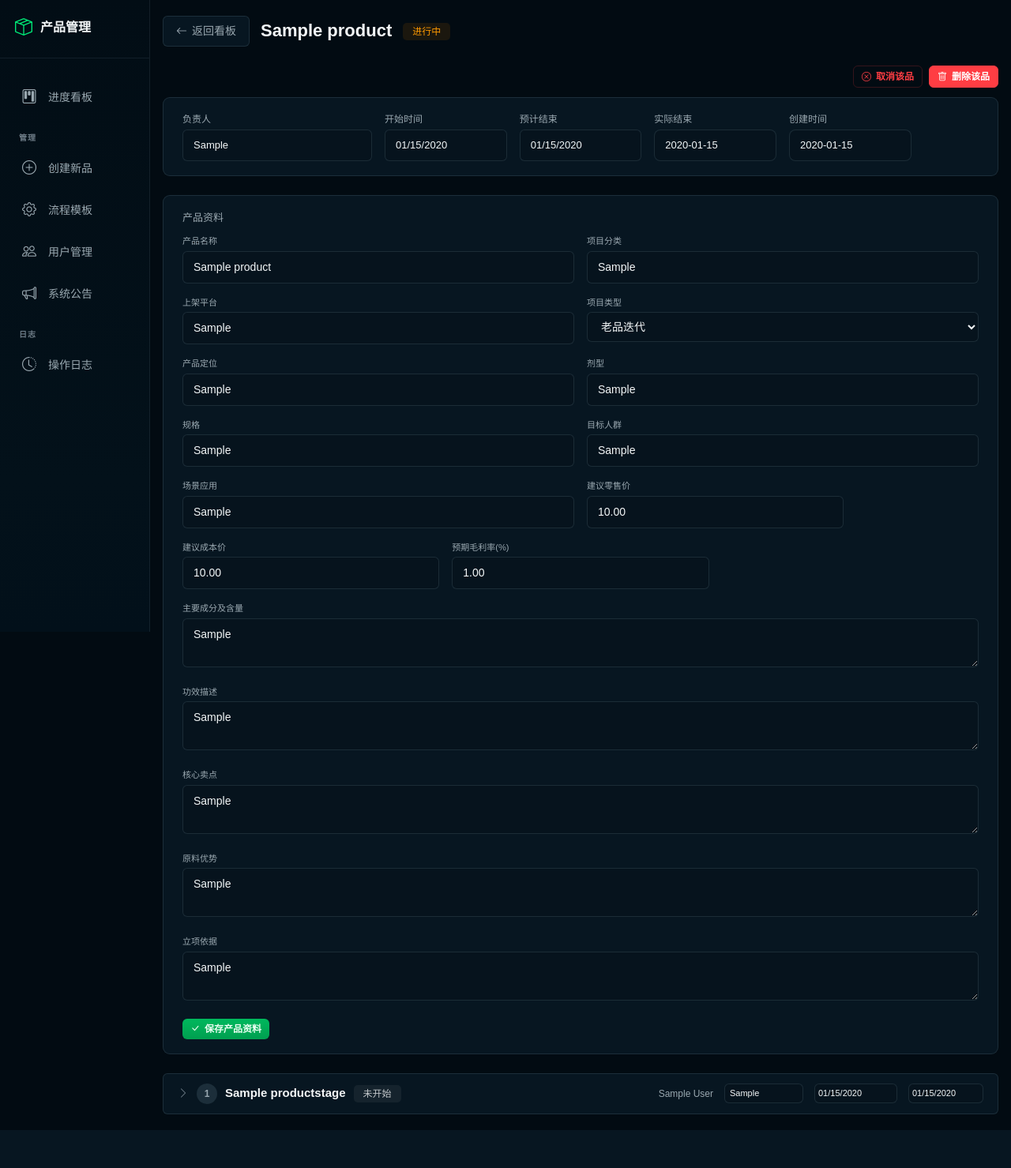
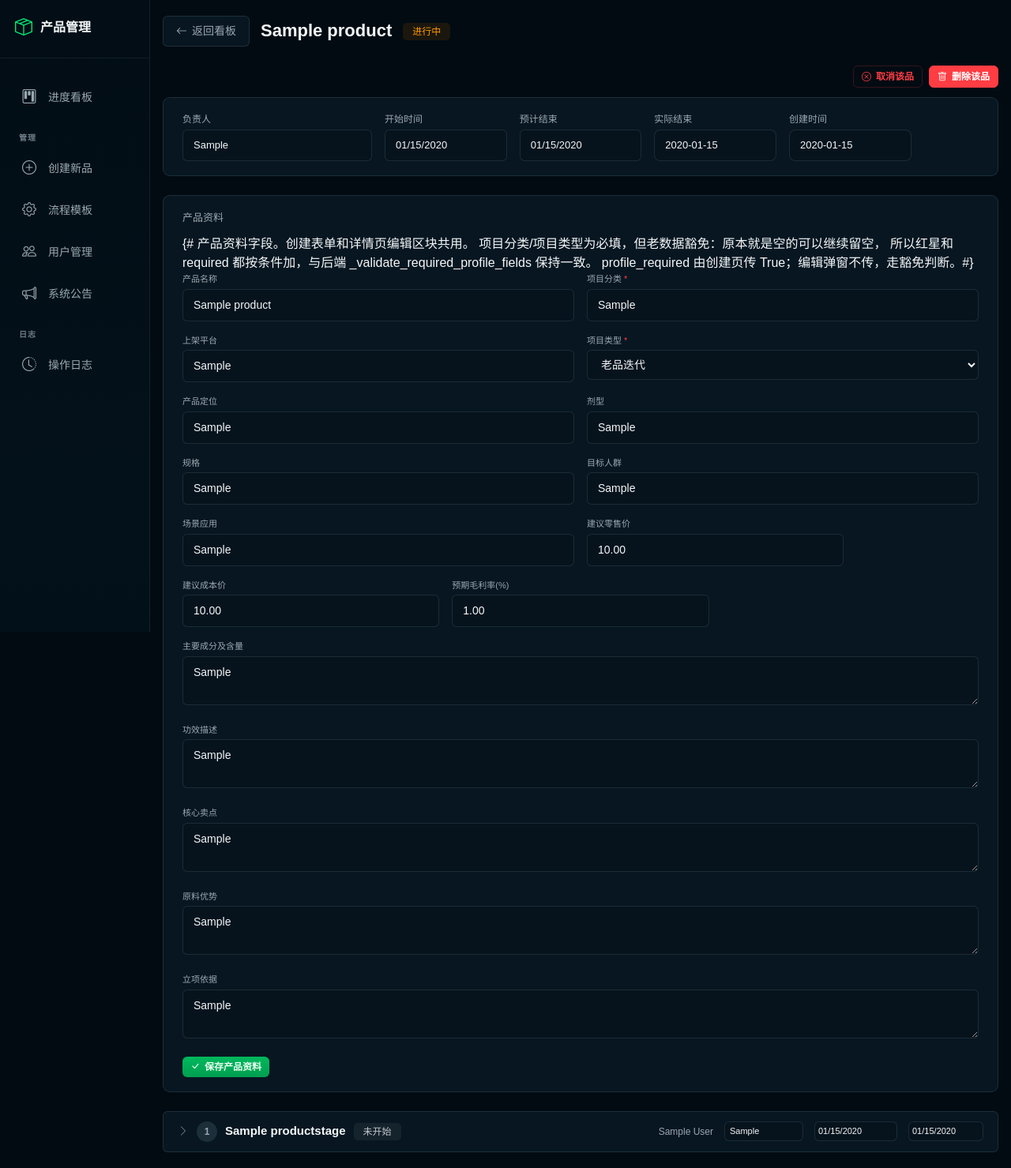
Before and after one commit to possable/kaipin, a Django app: page /products/1/ in a window 1280 px wide. Shown: the whole page at 79% size. Before the commit the page ends 1431 px from the top, so only its background shows below. Run offline with Django 5.2, Linux system fonts and the light colour scheme; a user stored in the database is signed in; tables that the repository leaves empty hold one stand-in row (values such as "Sample post"); data that the repository does not hold is empty; parts of the project's set-up code (start-up, migrations or seed data) failed here and were passed over; some libraries are stand-ins or nearby versions.

Commit message:
项目分类、项目类型改为必填
采用老数据豁免规则：新建必须填；原本有值的不允许清空；
原本为空的（历史数据）允许继续留空，不阻塞日常编辑。

项目无 forms.py、无人调用 full_clean()，故 blank=False 运行时拦不住，
在 product_create 和 product_update_profile 两处手工校验。

顺带修掉两个既有问题：
- 创建页校验失败时产品资料字段不回填（partial 读的是 product.*，
  重渲染却没传 product），用户填的资料会全丢
- 「负责人无效」那处重渲染连 form_* 都没传，整个表单被清空

- _validate_required_profile_fields() 统一校验，编辑接口必须先于
  _apply_product_profile_fields 调用，否则读不到原值、豁免判据失效
- partial 的红星/required 按条件加，与后端规则一致；
  新增 profile_required 标记创建页
- app.js 保存失败提示加 try/catch 兜底非 JSON 响应，并 bump ?v=

Co-Authored-By: Claude Code <noreply@anthropic.com>

```diff
--- a/products/models.py
+++ b/products/models.py
@@ -79,10 +79,10 @@ class Product(models.Model):
 
     # ---- 产品资料（选填，创建后可逐步补充） ----
     product_name = models.CharField(max_length=200, blank=True, verbose_name='产品名称')
-    brand = models.CharField(max_length=100, blank=True, verbose_name='项目分类')
+    brand = models.CharField(max_length=100, blank=False, verbose_name='项目分类')
     platforms = models.CharField(max_length=200, blank=True, verbose_name='上架平台')
     category = models.CharField(
-        max_length=100, blank=True, choices=PROJECT_TYPE_CHOICES, verbose_name='项目类型'
+        max_length=100, blank=False, choices=PROJECT_TYPE_CHOICES, verbose_name='项目类型'
     )
     positioning = models.CharField(max_length=200, blank=True, verbose_name='产品定位')
     dosage_form = models.CharField(max_length=100, blank=True, verbose_name='剂型')
--- a/products/views.py
+++ b/products/views.py
@@ -236,6 +236,32 @@ PRODUCT_PROFILE_DECIMAL_FIELDS = [
 ]
 
 
+# 必填的资料字段（第二个元素是报错文案里用的中文名）
+REQUIRED_PROFILE_FIELDS = [
+    ('brand', '项目分类'),
+    ('category', '项目类型'),
+]
+
+
+def _validate_required_profile_fields(post_data, product=None):
+    """项目分类/项目类型必填。返回错误文案，通过则返回 None。
+
+    老数据豁免：product 原本该字段就是空的，允许继续留空，不强制补填，
+    避免历史数据被卡住；原本有值的不允许清空。product=None 表示新建。
+
+    必须在 _apply_product_profile_fields() 之前调用，否则实例上的值已被
+    POST 覆盖，读不到数据库里的原值。
+    """
+    for field, label in REQUIRED_PROFILE_FIELDS:
+        if post_data.get(field, '').strip():
+            continue
+        if product is None:
+            return f'「{label}」不能为空。'
+        if getattr(product, field):
+            return f'「{label}」不能清空。'
+    return None
+
+
 def _apply_product_profile_fields(product, post_data):
     """从 POST 数据里读取产品资料字段并赋值到 product 实例上（不保存）"""
     for field in PRODUCT_PROFILE_TEXT_FIELDS:
@@ -258,6 +284,27 @@ def _apply_product_profile_fields(product, post_data):
             setattr(product, field, Decimal(value))
         except InvalidOperation:
             setattr(product, field, None)
+
+
+def _render_create_form(request, has_templates, all_users, name='', assignee_id='',
+                        started_at_raw='', expected_end_raw=''):
+    """重渲染创建表单：回填标量字段，并用 POST 造一个未落库的草稿回填产品资料。
+
+    不加这一步的话，校验失败时用户填的资料会全部丢失（partial 读的是 product.*）。
+    profile_required=True 让项目分类/项目类型在新建页始终带红星和浏览器拦截。
+    """
+    draft = Product()
+    _apply_product_profile_fields(draft, request.POST)
+    return render(request, 'products/product_create.html', {
+        'has_templates': has_templates,
+        'all_users': all_users,
+        'profile_required': True,
+        'product': draft,
+        'form_name': name,
+        'form_assignee_id': assignee_id,
+        'form_started_at': started_at_raw,
+        'form_expected_end_date': expected_end_raw,
+    })
 
 
 @login_required
@@ -283,6 +330,8 @@ def product_create(request):
             error_msg = '项目开始时间不能为空。'
         elif not expected_end_raw:
             error_msg = '项目预计结束时间不能为空。'
+        if not error_msg:
+            error_msg = _validate_required_profile_fields(request.POST)
 
         started_at = None
         expected_end = None
@@ -301,14 +350,10 @@ def product_create(request):
 
         if error_msg:
             messages.error(request, error_msg)
-            return render(request, 'products/product_create.html', {
-                'has_templates': has_templates,
-                'all_users': all_users,
-                'form_name': name,
-                'form_assignee_id': assignee_id,
-                'form_started_at': started_at_raw,
-                'form_expected_end_date': expected_end_raw,
-            })
+            return _render_create_form(
+                request, has_templates, all_users, name, assignee_id,
+                started_at_raw, expected_end_raw,
+            )
         if not has_templates:
             messages.error(request, '尚未配置阶段模板，请先配置。')
             return redirect('stage_template_list')
@@ -318,9 +363,10 @@ def product_create(request):
             assignee = User.objects.get(pk=int(assignee_id))
         except (User.DoesNotExist, ValueError):
             messages.error(request, '总负责人无效。')
-            return render(request, 'products/product_create.html', {
-                'has_templates': has_templates, 'all_users': all_users,
-            })
+            return _render_create_form(
+                request, has_templates, all_users, name, assignee_id,
+                started_at_raw, expected_end_raw,
+            )
 
         product = Product(
             name=name, creator=request.user, assignee=assignee, status='draft',
@@ -337,10 +383,7 @@ def product_create(request):
         messages.success(request, f'新品 "{name}" 已创建（草稿），编辑完成后由负责人发布。')
         return redirect('product_detail', pk=product.pk)
 
-    return render(request, 'products/product_create.html', {
-        'has_templates': has_templates,
-        'all_users': all_users,
-    })
+    return _render_create_form(request, has_templates, all_users)
 
 
 def _annotate_stage_permissions(product, stages, user):
@@ -1325,6 +1368,11 @@ def product_update_profile(request, pk):
     product = get_object_or_404(Product, pk=pk)
     if not product.can_be_managed_by(request.user):
         return JsonResponse({'error': '无权限操作'}, status=403)
+    # 必须先于 _apply_product_profile_fields：后者会把 POST 值写进实例，
+    # 之后就读不到数据库里的原值，老数据豁免的判据就失效了。
+    error = _validate_required_profile_fields(request.POST, product=product)
+    if error:
+        return JsonResponse({'error': error}, status=400)
     _apply_product_profile_fields(product, request.POST)
     product.save()
     log_action(request.user, '修改品', 'product', product.id, product.name, '更新产品资料')
--- a/static/js/app.js
+++ b/static/js/app.js
@@ -686,8 +686,15 @@ async function saveProductProfile(event, form) {
             closeProductModal();
         }
     } else {
-        const data = await resp.json();
-        showToast('保存失败: ' + (data.error || '未知错误'), 'error');
+        // 服务端异常时可能返回 HTML 而非 JSON，兜底避免静默无提示
+        let msg = '未知错误';
+        try {
+            const data = await resp.json();
+            msg = data.error || msg;
+        } catch (e) {
+            msg = `服务端错误 (${resp.status})`;
+        }
+        showToast('保存失败: ' + msg, 'error');
     }
     return false;
 }
--- a/templates/accounts/user_list.html
+++ b/templates/accounts/user_list.html
@@ -183,5 +183,5 @@ function copyNewPassword() {
 
 {% block extra_js %}
 {% load static %}
-<script src="{% static 'js/app.js' %}?v=20260915-delproduct1"></script>
+<script src="{% static 'js/app.js' %}?v=20260930-requiredfields"></script>
 {% endblock %}
--- a/templates/dashboard/archive.html
+++ b/templates/dashboard/archive.html
@@ -88,5 +88,5 @@
 
 {% block extra_js %}
 {% load static %}
-<script src="{% static 'js/app.js' %}?v=20260915-delproduct1"></script>
+<script src="{% static 'js/app.js' %}?v=20260930-requiredfields"></script>
 {% endblock %}
--- a/templates/dashboard/kanban.html
+++ b/templates/dashboard/kanban.html
@@ -326,7 +326,7 @@ const ALL_USERS = [{% for u in all_users %}{id:{{u.id}},name:"{{u.first_name|def
     }
 })();
 </script>
-<script src="{% static 'js/app.js' %}?v=20260915-delproduct1"></script>
+<script src="{% static 'js/app.js' %}?v=20260930-requiredfields"></script>
 <script>
 const assigneeInput = document.getElementById('assignee-input');
 if (assigneeInput) {
--- a/templates/dashboard/product_detail.html
+++ b/templates/dashboard/product_detail.html
@@ -78,5 +78,5 @@
 // 所有用户列表（供 JS 使用）
 const ALL_USERS = [{% for u in all_users %}{id:{{u.id}},name:"{{u.first_name|default:u.username|escapejs}}"}{% if not forloop.last %},{% endif %}{% endfor %}];
 </script>
-<script src="{% static 'js/app.js' %}?v=20260915-delproduct1"></script>
+<script src="{% static 'js/app.js' %}?v=20260930-requiredfields"></script>
 {% endblock %}
--- a/templates/products/_product_profile_fields.html
+++ b/templates/products/_product_profile_fields.html
@@ -1,12 +1,16 @@
-{# 产品资料字段（选填）。创建表单和详情页编辑区块共用。#}
+{# 产品资料字段。创建表单和详情页编辑区块共用。
+   项目分类/项目类型为必填，但老数据豁免：原本就是空的可以继续留空，
+   所以红星和 required 都按条件加，与后端 _validate_required_profile_fields 保持一致。
+   profile_required 由创建页传 True；编辑弹窗不传，走豁免判断。#}
 <div class="row g-3">
     <div class="col-md-6">
         <label class="form-label">产品名称</label>
         <input type="text" name="product_name" class="form-input" value="{{ product.product_name|default:'' }}">
     </div>
     <div class="col-md-6">
-        <label class="form-label">项目分类</label>
+        <label class="form-label">项目分类{% if profile_required or product.brand %} <span style="color:var(--red);">*</span>{% endif %}</label>
         <input type="text" name="brand" class="form-input" list="project-category-options"
+               {% if profile_required or product.brand %}required{% endif %}
                value="{{ product.brand|default:'' }}">
         <datalist id="project-category-options">
             {% for value, label in project_category_choices %}
@@ -19,8 +23,8 @@
         <input type="text" name="platforms" class="form-input" placeholder="如：天猫、抖音" value="{{ product.platforms|default:'' }}">
     </div>
     <div class="col-md-6">
-        <label class="form-label">项目类型</label>
-        <select name="category" class="form-input">
+        <label class="form-label">项目类型{% if profile_required or product.category %} <span style="color:var(--red);">*</span>{% endif %}</label>
+        <select name="category" class="form-input" {% if profile_required or product.category %}required{% endif %}>
             <option value="">未设置</option>
             {% for value, label in project_type_choices %}
             <option value="{{ value }}" {% if product.category == value %}selected{% endif %}>{{ label }}</option>
--- a/templates/products/product_create.html
+++ b/templates/products/product_create.html
@@ -41,7 +41,7 @@
         </div>
 
         <div class="form-group">
-            <label class="form-label">产品资料（选填，可创建后再补充）</label>
+            <label class="form-label">产品资料（<span style="color:var(--red);">*</span> 为必填，其余可创建后再补充）</label>
         </div>
         {% include 'products/_product_profile_fields.html' %}
 
```
Also changed, not shown: products/migrations/0014_require_brand_category.py (added).
